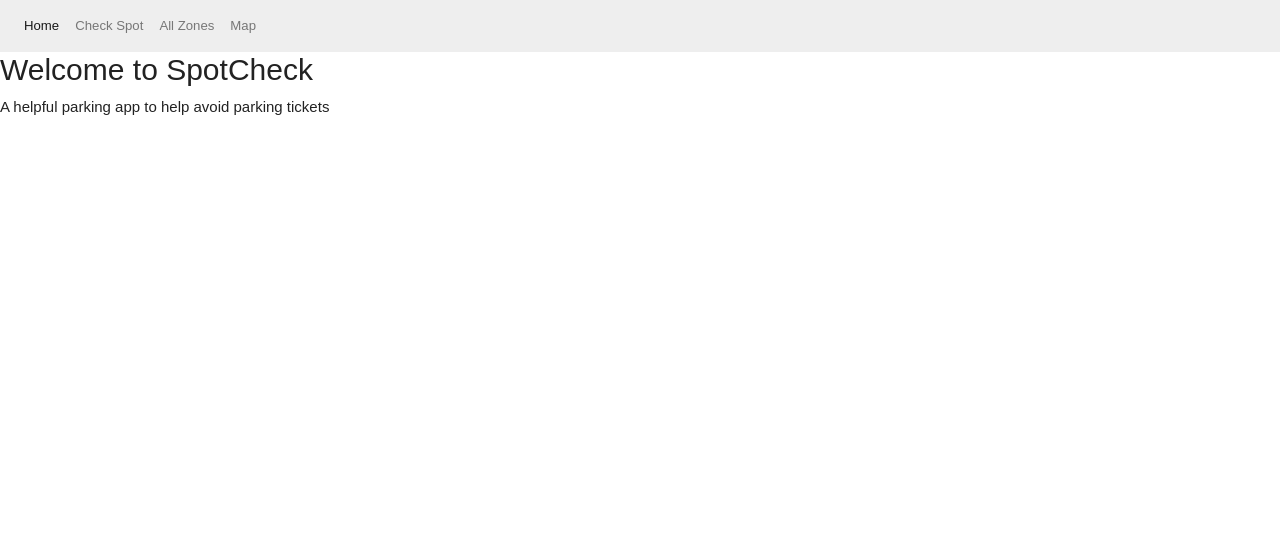
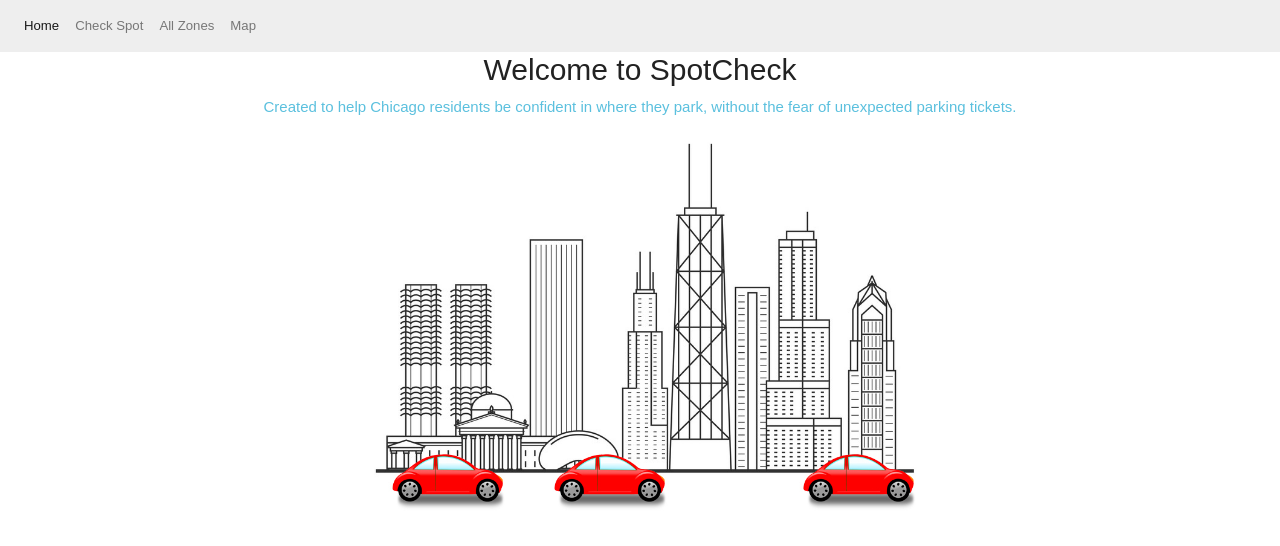
Before and after one commit to aimeemcgrenera/spotcheck, a React (Create React App) app in the folder client/: page / in a window 1280 px wide. Shown: the top 546 px of the page. Built offline with nearby package versions, Linux system fonts and the light colour scheme.

Commit message:
added styling to navbar and homepage

```diff
--- a/client/src/components/Home.js
+++ b/client/src/components/Home.js
@@ -1,10 +1,14 @@
 import React from 'react';
+import './Index.css';
+import image from '../spotcheck.jpg'
+
 
 const Home = () => {
   return (
     <div className="HomePage">
       <h2>Welcome to SpotCheck</h2>
-      <p>A helpful parking app to help avoid parking tickets</p>
+      <p class="text-info">Created to help Chicago residents be confident in where they park, without the fear of unexpected parking tickets.</p>
+      <img src={image} width="600px"/>
     </div>
   );
 };
--- /dev/null
+++ b/client/src/components/Index.css
@@ -0,0 +1,20 @@
+.HomePage {
+  display: flex;
+  align-items: center;
+  flex-direction: column;
+  width: 100%
+}
+
+.Map {
+  display: flex;
+  align-items: center;
+  flex-direction: column;
+  width: 100%
+}
+
+.ZoneList {
+  display: flex;
+  align-items: center;
+  flex-direction: column;
+  width: 100%
+}
--- a/client/src/components/Map.js
+++ b/client/src/components/Map.js
@@ -1,4 +1,5 @@
 import React from 'react';
+import './Index.css';
 
 const Map = () => {
   return (
--- a/client/src/components/ZoneList.js
+++ b/client/src/components/ZoneList.js
@@ -1,6 +1,7 @@
 import React from 'react';
 import ZoneSearch from './ZoneSearch';
 import SpotNew from '../containers/SpotNew';
+import './Index.css';
 
 function ZoneList(props) {
   const zones = props.zones.map((zone) =>
--- a/client/src/containers/SpotNew.js
+++ b/client/src/containers/SpotNew.js
@@ -67,7 +67,7 @@ class SpotNew extends React.Component {
 
   render(){
     return(
-      <div id='SpotNew'>
+      <div id='SpotNew' align="center">
       <h2>Enter your Parking Spot Address:</h2>
         <form onSubmit={this.handleSubmit} >
           <p><input
```
Also changed, not shown: client/src/components/NavBar.js (+0 -8 lines), client/src/containers/ZonesPage.js (line endings or trailing spaces), client/src/spotcheck.jpg (added).
